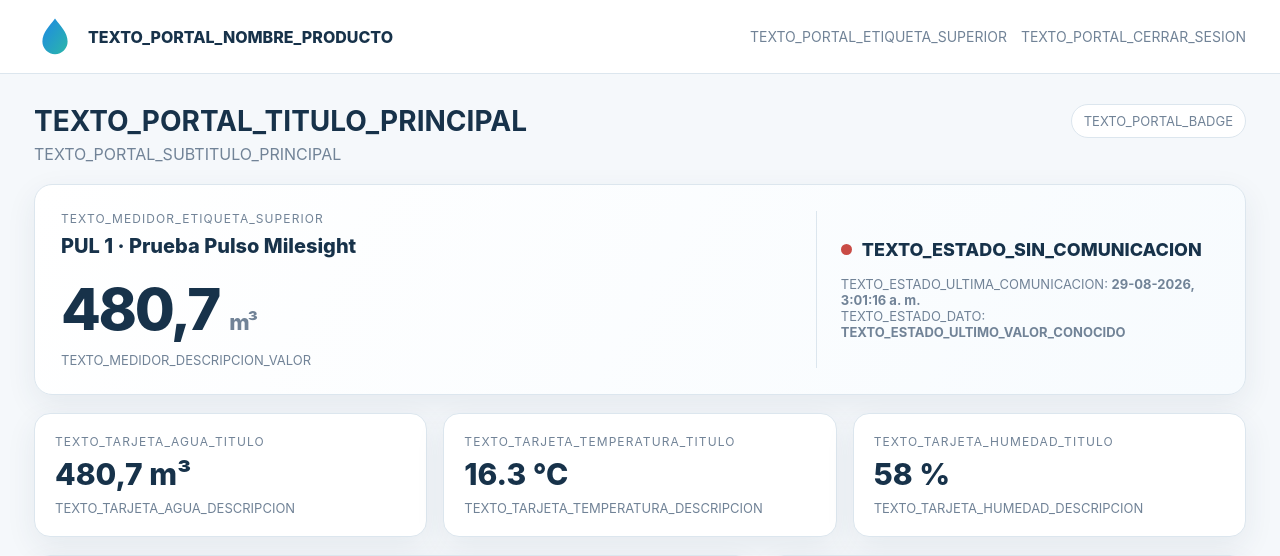
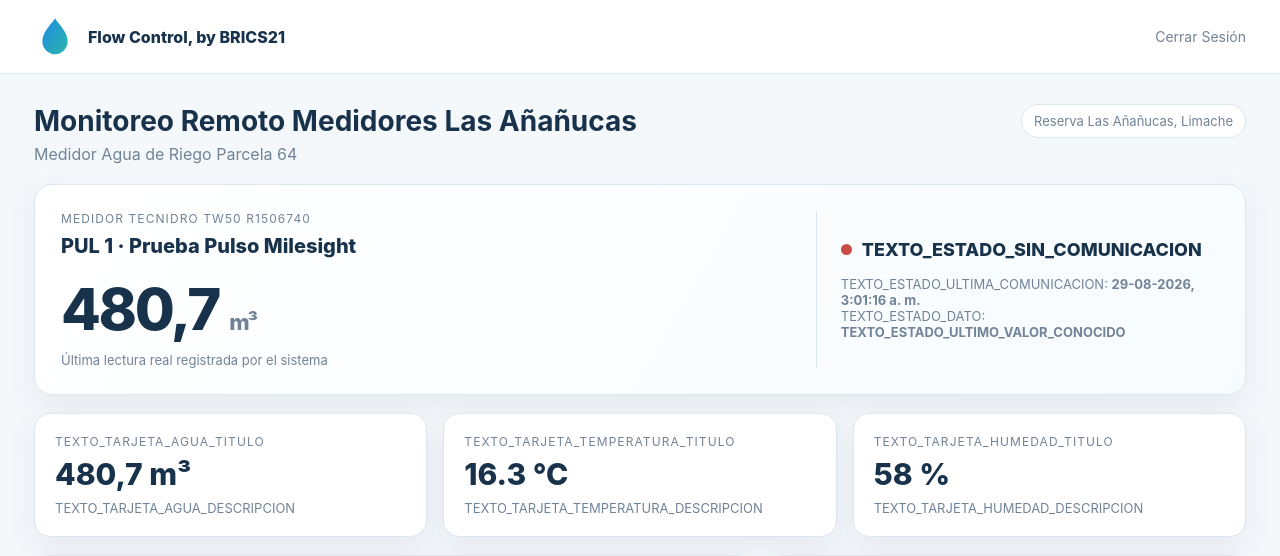
Before and after one commit to cibrics/medidor-online, a Flask app: page / in a window 1280 px wide. Shown: the top 556 px of the page. Run offline with Flask 3, Linux system fonts and the light colour scheme; the visitor is signed in with stand-in values (Sample User, id 1); data comes from the database, SQL or seed files in the repository.

Commit message:
Update index.html

```diff
--- a/templates/index.html
+++ b/templates/index.html
@@ -26,50 +26,46 @@ main{padding:30px 34px 44px;max-width:1380px;margin:0 auto}.heading{display:flex
   <div class="brand">
     <!-- EDITAR: reemplaza logo-demo.svg por tu imagen en /static -->
     <img class="logo" src="/static/logo-demo.svg" alt="Logo">
-    <!-- EDITAR -->
-    <span>TEXTO_PORTAL_NOMBRE_PRODUCTO</span>
+
+    <span>Flow Control, by BRICS21</span>
   </div>
+
   <div class="user">
-    <!-- EDITAR -->
-    <span>TEXTO_PORTAL_ETIQUETA_SUPERIOR</span>
-    <!-- EDITAR -->
-    <a href="/logout">TEXTO_PORTAL_CERRAR_SESION</a>
+    <span></span>
+    <a href="/logout">Cerrar Sesión</a>
   </div>
 </div>
 
 <main>
   <div class="heading">
     <div>
-      <!-- EDITAR -->
-      <h1>TEXTO_PORTAL_TITULO_PRINCIPAL</h1>
-      <!-- EDITAR -->
-      <p>TEXTO_PORTAL_SUBTITULO_PRINCIPAL</p>
+      <h1>Monitoreo Remoto Medidores Las Añañucas</h1>
+      <p>Medidor Agua de Riego Parcela 64</p>
     </div>
-    <!-- EDITAR -->
-    <div class="pill">TEXTO_PORTAL_BADGE</div>
+
+    <div class="pill">Reserva Las Añañucas, Limache</div>
   </div>
 
   <section class="hero">
     <div>
-      <!-- EDITAR -->
-      <div class="eyebrow">TEXTO_MEDIDOR_ETIQUETA_SUPERIOR</div>
+      <div class="eyebrow">Medidor TECNIDRO TW50 R1506740</div>
+
       <!-- AUTOMÁTICO: nombre real del sensor -->
       <div class="meter-name" id="meterName">CARGANDO_DISPOSITIVO...</div>
+
       <!-- AUTOMÁTICO: valor de agua -->
       <div class="big"><span id="water">—</span> <small>m³</small></div>
-      <!-- EDITAR -->
-      <div class="caption">TEXTO_MEDIDOR_DESCRIPCION_VALOR</div>
+
+      <div class="caption">Última lectura real registrada por el sistema</div>
     </div>
 
     <div class="statusbox">
       <div class="statusline"><span class="dot"></span>
-        <!-- EDITAR -->
         <span>TEXTO_ESTADO_SIN_COMUNICACION</span>
       </div>
+
       <div class="sub">
-        <!-- EDITAR sólo la parte antes de los dos puntos -->
         TEXTO_ESTADO_ULTIMA_COMUNICACION: <b id="lastSeen">—</b><br>
-        <!-- EDITAR -->
         TEXTO_ESTADO_DATO: <b>TEXTO_ESTADO_ULTIMO_VALOR_CONOCIDO</b>
       </div>
     </div>
@@ -78,46 +74,38 @@ main{padding:30px 34px 44px;max-width:1380px;margin:0 auto}.heading{display:flex
   <!-- LAS TRES TARJETAS CORRESPONDEN AL MISMO DISPOSITIVO PUL 1 -->
   <section class="grid3">
     <div class="card">
-      <!-- EDITAR -->
       <div class="label">TEXTO_TARJETA_AGUA_TITULO</div>
       <div class="value" id="waterCard">—</div>
-      <!-- EDITAR -->
       <div class="sub">TEXTO_TARJETA_AGUA_DESCRIPCION</div>
     </div>
+
     <div class="card">
-      <!-- EDITAR -->
       <div class="label">TEXTO_TARJETA_TEMPERATURA_TITULO</div>
       <div class="value" id="temp">—</div>
-      <!-- EDITAR -->
       <div class="sub">TEXTO_TARJETA_TEMPERATURA_DESCRIPCION</div>
     </div>
+
     <div class="card">
-      <!-- EDITAR -->
       <div class="label">TEXTO_TARJETA_HUMEDAD_TITULO</div>
       <div class="value" id="hum">—</div>
-      <!-- EDITAR -->
       <div class="sub">TEXTO_TARJETA_HUMEDAD_DESCRIPCION</div>
     </div>
   </section>
 
   <section class="grid2">
     <div class="card">
-      <!-- EDITAR -->
       <div class="label">TEXTO_SECCION_SENSOR_TITULO</div>
-      <!-- AUTOMÁTICO -->
+
       <div id="devices">CARGANDO_DATOS...</div>
-      <!-- EDITAR -->
+
       <div class="foot">TEXTO_SECCION_SENSOR_NOTA_PIE</div>
     </div>
 
     <div class="card">
-      <!-- EDITAR -->
       <div class="label">TEXTO_ALERTAS_TITULO</div>
 
       <div class="alert">
-        <!-- EDITAR -->
         <b>TEXTO_ALERTA_PRINCIPAL_TITULO</b>
-        <!-- EDITAR -->
         <p>TEXTO_ALERTA_PRINCIPAL_DESCRIPCION</p>
       </div>
 
@@ -132,31 +120,60 @@ main{padding:30px 34px 44px;max-width:1380px;margin:0 auto}.heading{display:flex
 /* NO ES NECESARIO EDITAR ESTA SECCIÓN PARA CAMBIAR LOS TEXTOS.
    PUL 1 se usa como equipo principal y la API fusiona los últimos
    valores no nulos de agua, temperatura y humedad. */
-function dateCL(v){return v?new Date(v).toLocaleString("es-CL"):"—";}
+
+function dateCL(v){
+  return v ? new Date(v).toLocaleString("es-CL") : "—";
+}
+
 async function load(){
-  const r=await fetch("/api/devices"); if(!r.ok)return;
-  const ds=await r.json();
-  const pul=ds.find(d=>d.device_name==="PUL 1")||ds[0]; if(!pul)return;
+  const r = await fetch("/api/devices");
+  if(!r.ok) return;
 
-  document.getElementById("meterName").textContent=(pul.device_name||"")+(pul.application_name?" · "+pul.application_name:"");
+  const ds = await r.json();
+  const pul = ds.find(d => d.device_name === "PUL 1") || ds[0];
+  if(!pul) return;
 
-  if(pul.water!=null){
-    const m3=(pul.water/1000).toLocaleString("es-CL",{minimumFractionDigits:1,maximumFractionDigits:3});
-    document.getElementById("water").textContent=m3;
-    document.getElementById("waterCard").textContent=m3+" m³";
+  document.getElementById("meterName").textContent =
+    (pul.device_name || "") +
+    (pul.application_name ? " · " + pul.application_name : "");
+
+  if(pul.water != null){
+    const m3 = (pul.water/1000).toLocaleString("es-CL",{
+      minimumFractionDigits:1,
+      maximumFractionDigits:3
+    });
+
+    document.getElementById("water").textContent = m3;
+    document.getElementById("waterCard").textContent = m3 + " m³";
   }
-  document.getElementById("temp").textContent=pul.temperature!=null?pul.temperature+" °C":"—";
-  document.getElementById("hum").textContent=pul.humidity!=null?pul.humidity+" %":"—";
-  document.getElementById("lastSeen").textContent=dateCL(pul.last_seen);
 
-  document.getElementById("devices").innerHTML=`
+  document.getElementById("temp").textContent =
+    pul.temperature != null ? pul.temperature + " °C" : "—";
+
+  document.getElementById("hum").textContent =
+    pul.humidity != null ? pul.humidity + " %" : "—";
+
+  document.getElementById("lastSeen").textContent =
+    dateCL(pul.last_seen);
+
+  document.getElementById("devices").innerHTML = `
     <div class="device">
-      <b>${pul.device_name||"—"}</b>
-      <div class="meta">${pul.device_profile_name||"—"}</div>
-      <div class="meta">Gateway: ${pul.gateway_id||"—"} · RSSI: ${pul.rssi??"—"} dBm · Batería: ${pul.battery??"—"} %</div>
-      <div class="meta">Última comunicación: ${dateCL(pul.last_seen)}</div>
+      <b>${pul.device_name || "—"}</b>
+      <div class="meta">${pul.device_profile_name || "—"}</div>
+      <div class="meta">
+        Gateway: ${pul.gateway_id || "—"} ·
+        RSSI: ${pul.rssi ?? "—"} dBm ·
+        Batería: ${pul.battery ?? "—"} %
+      </div>
+      <div class="meta">
+        Última comunicación: ${dateCL(pul.last_seen)}
+      </div>
     </div>`;
 }
-load(); setInterval(load,5000);
+
+load();
+setInterval(load,5000);
 </script>
-</body></html>
+
+</body>
+</html>
```
